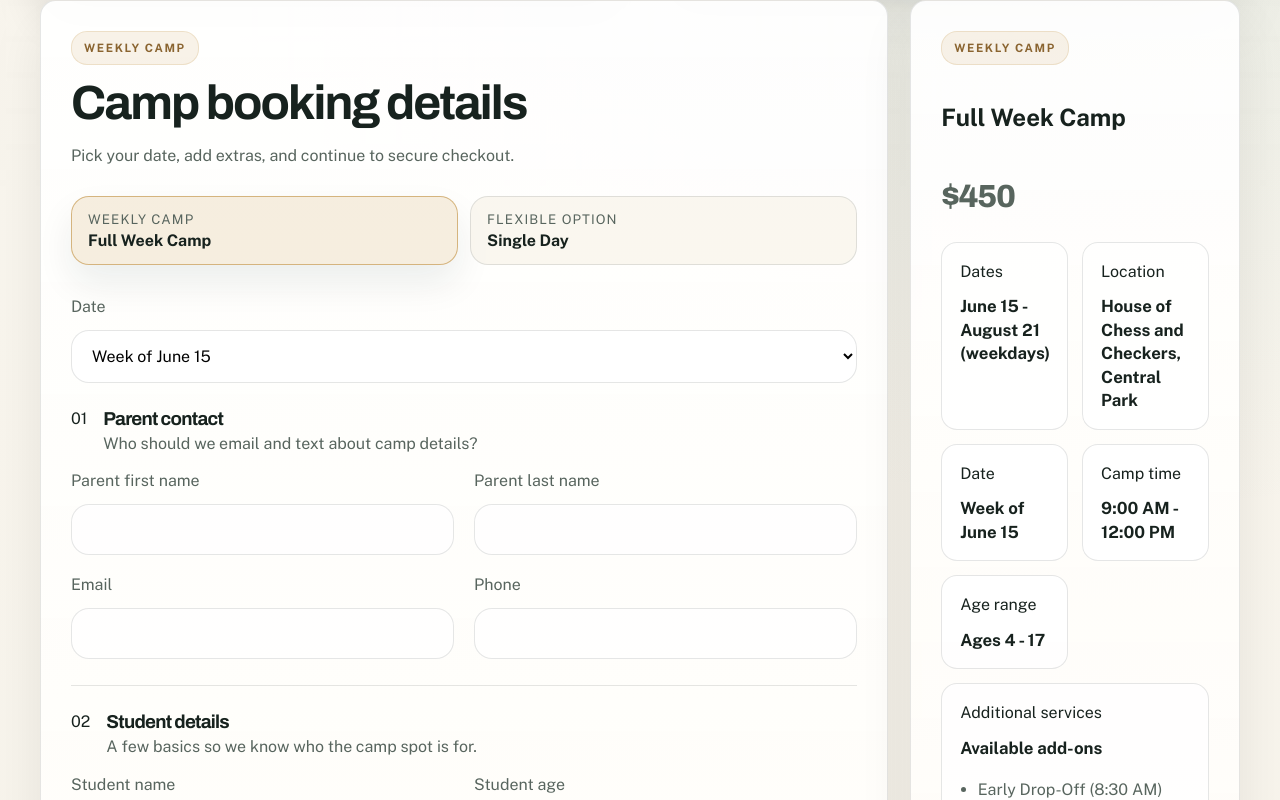
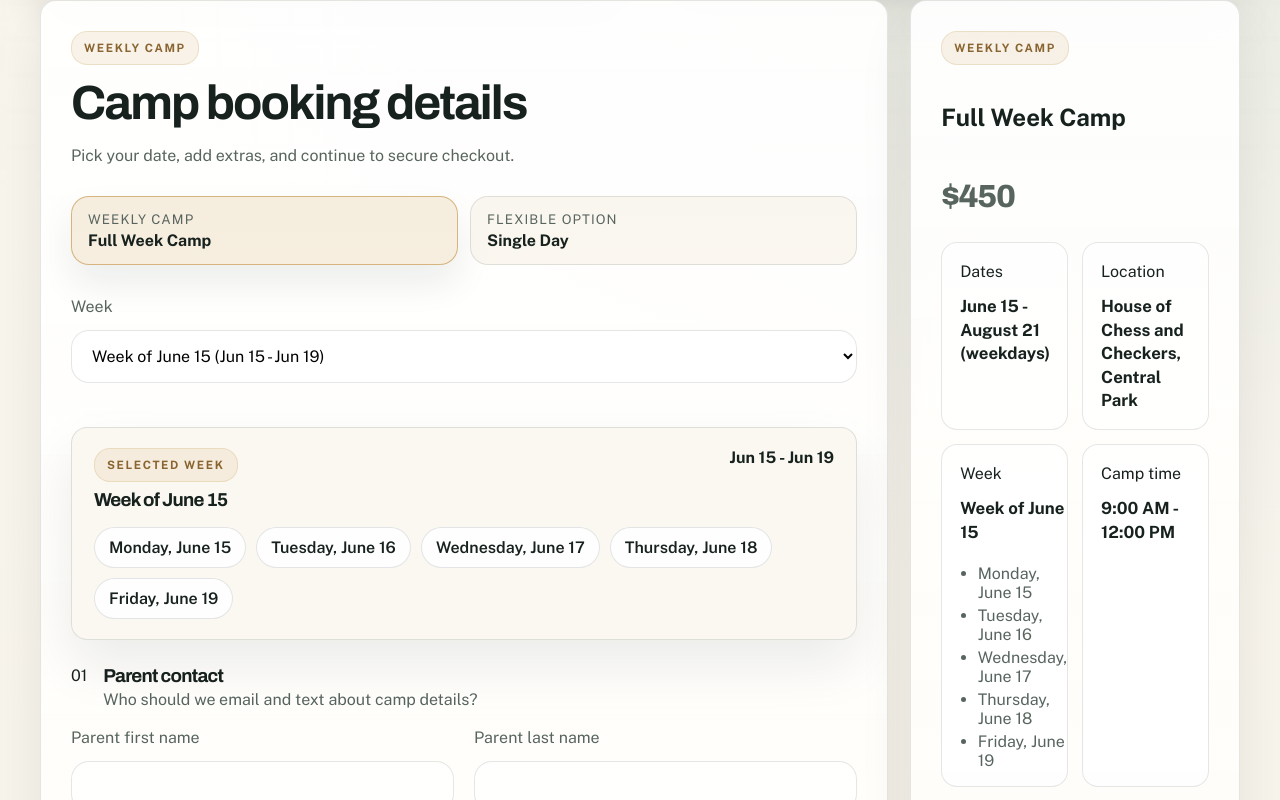
Before and after one commit to Aminjon0603/chess-and-truck-site, a React (Vite) app: page / in a window 1280 px wide. Both pictures are taken after a click on the button "Book full week". Shown: the part 1493-2293 px from the top of the page. Built offline with nearby package versions, Linux system fonts and the light colour scheme.

Commit message:
Clarify weekly camp date selection

```diff
--- a/src/ChessTruckApp.jsx
+++ b/src/ChessTruckApp.jsx
@@ -128,6 +128,11 @@ const campDayFormatter = new Intl.DateTimeFormat("en-US", {
   day: "numeric",
 });
 
+const campShortDateFormatter = new Intl.DateTimeFormat("en-US", {
+  month: "short",
+  day: "numeric",
+});
+
 const buildCampDayOptions = () => {
   const options = [];
   const endDate = new Date(2026, 7, 21);
@@ -139,6 +144,8 @@ const buildCampDayOptions = () => {
         value: label,
         label,
         dayOfWeek: current.getDay(),
+        shortLabel: campShortDateFormatter.format(current),
+        isoDate: current.toISOString().slice(0, 10),
       });
     }
 
@@ -149,13 +156,25 @@ const buildCampDayOptions = () => {
 };
 
 const CAMP_DAY_OPTIONS = buildCampDayOptions();
-const CAMP_WEEK_OPTIONS = CAMP_DAY_OPTIONS.filter((item) => item.dayOfWeek === 1).map((item) => ({
-  value: `Week of ${item.label.replace(/^[^,]+,\s*/, "")}`,
-  label: `Week of ${item.label.replace(/^[^,]+,\s*/, "")}`,
-}));
+const CAMP_WEEK_OPTIONS = CAMP_DAY_OPTIONS.filter((item) => item.dayOfWeek === 1).map((item) => {
+  const startIndex = CAMP_DAY_OPTIONS.findIndex((day) => day.isoDate === item.isoDate);
+  const weekDays = CAMP_DAY_OPTIONS.slice(startIndex, startIndex + 5);
+  const weekLabel = `Week of ${item.label.replace(/^[^,]+,\s*/, "")}`;
+  const rangeLabel = `${weekDays[0]?.shortLabel || ""} - ${weekDays[weekDays.length - 1]?.shortLabel || ""}`;
+
+  return {
+    value: weekLabel,
+    label: `${weekLabel} (${rangeLabel})`,
+    rangeLabel,
+    days: weekDays.map((day) => day.label),
+  };
+});
 
 const getCampScheduleOptions = (optionId) =>
   optionId === "full-week" ? CAMP_WEEK_OPTIONS : CAMP_DAY_OPTIONS;
+
+const getSelectedCampWeekOption = (schedulePreference) =>
+  CAMP_WEEK_OPTIONS.find((item) => item.value === schedulePreference) || null;
 
 const calculateCampAddOnTotal = (addOnIds = []) =>
   CAMP_ADD_ONS.filter((item) => addOnIds.includes(item.id)).reduce(
@@ -1080,10 +1099,12 @@ function CampBookingFormPanel({
   campCheckoutState,
   openCampBooking,
 }) {
-  const selectedLabel = selectedOption.id === "full-week" ? "Date" : "Date";
+  const selectedLabel = selectedOption.id === "full-week" ? "Week" : "Date";
   const selectedScheduleOptions = getCampScheduleOptions(selectedOption.id);
   const selectedSchedule =
     campBookingState.schedulePreference?.trim() || selectedOption.defaultSchedulePreference || "";
+  const selectedWeekOption =
+    selectedOption.id === "full-week" ? getSelectedCampWeekOption(selectedSchedule) : null;
   const selectedAddOns = Array.isArray(campBookingState.addOns) ? campBookingState.addOns : [];
   const addOnTotal = calculateCampAddOnTotal(selectedAddOns);
   const baseAmount = CAMP_OPTION_BASE_AMOUNTS[selectedOption.id] || 0;
@@ -1147,6 +1168,25 @@ function CampBookingFormPanel({
             ) : null}
           </label>
         </div>
+
+        {selectedOption.id === "full-week" && selectedWeekOption ? (
+          <article className="surface camp-week-preview">
+            <div className="camp-week-preview-head">
+              <div>
+                <span className="mini-tag">Selected week</span>
+                <h3>{selectedWeekOption.value}</h3>
+              </div>
+              <strong>{selectedWeekOption.rangeLabel}</strong>
+            </div>
+            <div className="camp-week-days">
+              {selectedWeekOption.days.map((day) => (
+                <span key={day} className="camp-week-day-chip">
+                  {day}
+                </span>
+              ))}
+            </div>
+          </article>
+        ) : null}
 
         <div className="form-section">
           <div className="form-section-head">
@@ -1360,8 +1400,15 @@ function CampBookingFormPanel({
                 <strong>House of Chess and Checkers, Central Park</strong>
               </div>
               <div>
-                <span>Date</span>
-                <strong>{selectedSchedule || "Choose a date above"}</strong>
+                <span>{selectedOption.id === "full-week" ? "Week" : "Date"}</span>
+                <strong>{selectedSchedule || (selectedOption.id === "full-week" ? "Choose a week above" : "Choose a date above")}</strong>
+                {selectedWeekOption ? (
+                  <ul className="summary-weekday-list">
+                    {selectedWeekOption.days.map((day) => (
+                      <li key={day}>{day}</li>
+                    ))}
+                  </ul>
+                ) : null}
               </div>
               <div>
                 <span>Camp time</span>
--- a/src/site.css
+++ b/src/site.css
@@ -1514,6 +1514,50 @@ a {
   margin-top: 6px;
 }
 
+.camp-week-preview {
+  display: grid;
+  gap: 16px;
+  margin-top: 18px;
+  padding: 20px 22px;
+  border: 1px solid rgba(25, 42, 50, 0.12);
+  background: rgba(248, 243, 232, 0.56);
+}
+
+.camp-week-preview-head {
+  display: flex;
+  flex-wrap: wrap;
+  align-items: start;
+  justify-content: space-between;
+  gap: 12px;
+}
+
+.camp-week-preview-head h3 {
+  margin: 8px 0 0;
+}
+
+.camp-week-preview-head strong {
+  font-size: 1rem;
+  color: var(--ink);
+}
+
+.camp-week-days {
+  display: flex;
+  flex-wrap: wrap;
+  gap: 10px;
+}
+
+.camp-week-day-chip {
+  display: inline-flex;
+  align-items: center;
+  min-height: 40px;
+  padding: 10px 14px;
+  border-radius: 999px;
+  border: 1px solid rgba(25, 42, 50, 0.12);
+  background: rgba(255, 255, 255, 0.92);
+  color: var(--ink);
+  font-weight: 600;
+}
+
 .booking-option-chip {
   display: grid;
   gap: 4px;
@@ -1610,6 +1654,14 @@ a {
 .summary-addon-list {
   display: grid;
   gap: 6px;
+  margin: 10px 0 0;
+  padding-left: 1.1rem;
+  color: var(--ink-soft);
+}
+
+.summary-weekday-list {
+  display: grid;
+  gap: 4px;
   margin: 10px 0 0;
   padding-left: 1.1rem;
   color: var(--ink-soft);
```
